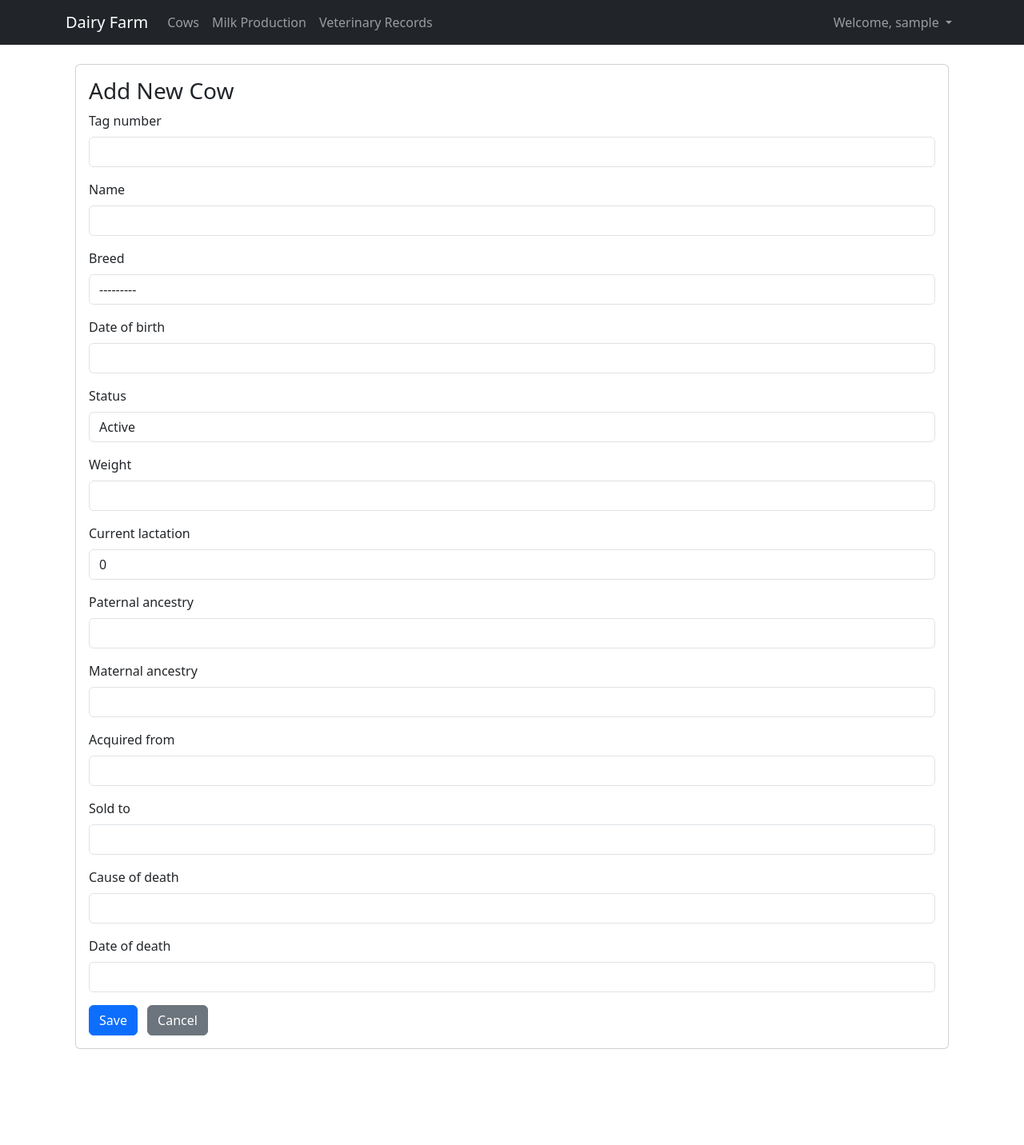
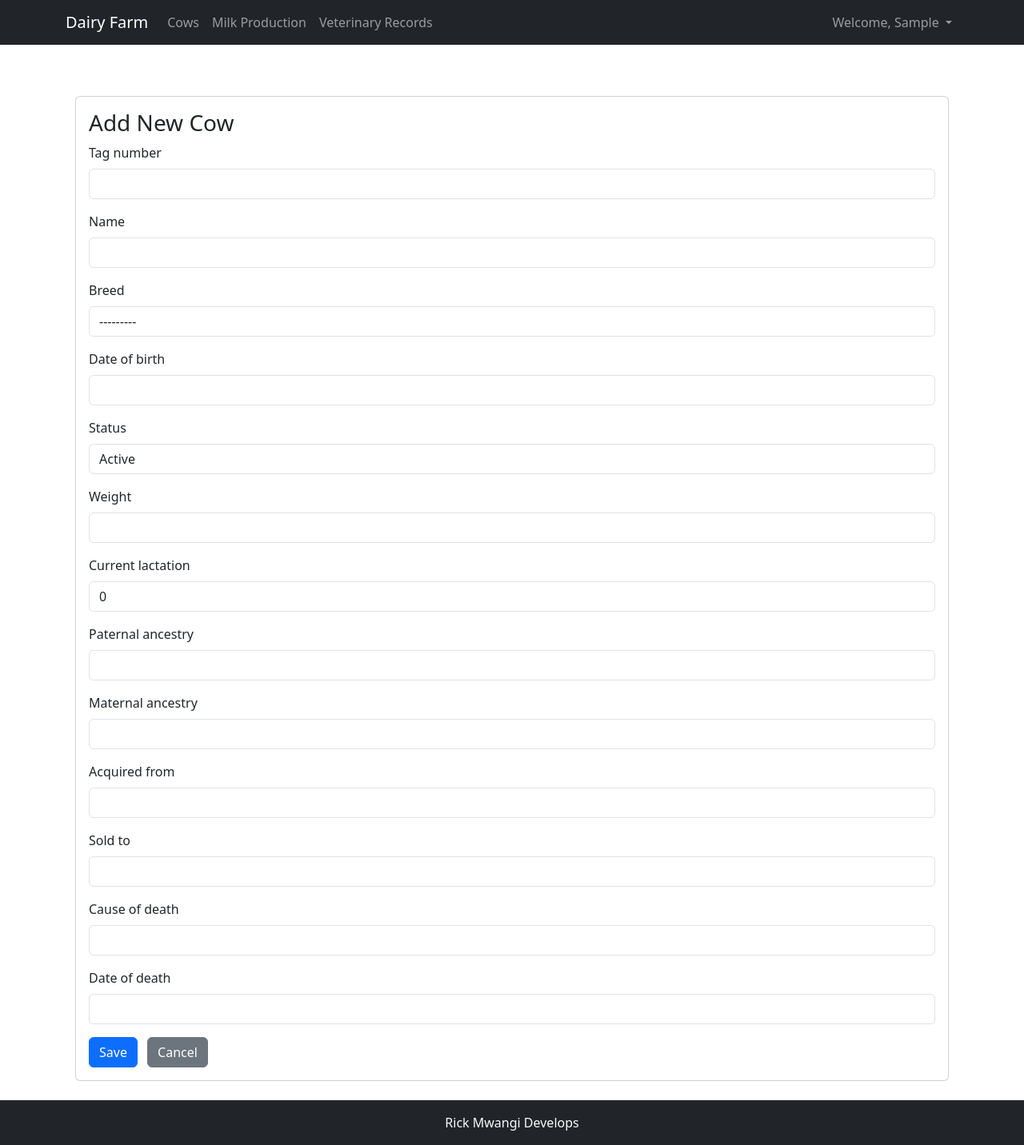
Before and after one commit to KamandeRick/dairy_farm, a Django app: page /cow/add/ in a window 1280 px wide. Shown: the whole page at 80% size. Before the commit the page ends 1312 px from the top, so only its background shows below. Run offline with Django 4.2, Linux system fonts and the light colour scheme; the visitor is signed in with stand-in values (Sample User, id 1); data that the repository does not hold is empty; some libraries are stand-ins or nearby versions.

Commit message:
add |title filter to username display and sticky footer with flex styling

```diff
--- a/templates/base.html
+++ b/templates/base.html
@@ -9,7 +9,7 @@
     <link rel="stylesheet" href="https://cdn.plot.ly/plotly-latest.min.css">
     {% block extra_css %}{% endblock %}
 </head>
-<body>
+<body class="d-flex flex-column min-vh-100">
     <!-- Navigation -->
     <nav class="navbar navbar-expand-lg navbar-dark bg-dark">
         <div class="container">
@@ -33,7 +33,7 @@
                 <ul class="navbar-nav">
                     <li class="nav-item dropdown">
                         <a class="nav-link dropdown-toggle" href="#" id="navbarDropdown" role="button" data-bs-toggle="dropdown">
-                            Welcome, {{ user.username }}
+                            Welcome, {{ user.username|title }}
                         </a>
                         <ul class="dropdown-menu dropdown-menu-end">
                             <li><a class="dropdown-item" href="{% url 'password_change' %}">Change Password</a></li>
@@ -69,10 +69,17 @@
     </div>
 
     <!-- Main Content -->
-    <div class="container mt-4">
+    <div class="container mt-4 flex-grow-1">
         {% block content %}
         {% endblock %}
     </div>
+
+    <!-- Footer -->
+    <footer class="bg-dark text-light text-center py-3 mt-4">
+        <div class="container">
+            Rick Mwangi Develops
+        </div>
+    </footer>
 
     <!-- Bootstrap JS -->
     <script src="https://cdn.jsdelivr.net/npm/bootstrap@5.3.0/dist/js/bootstrap.bundle.min.js"></script>
```
